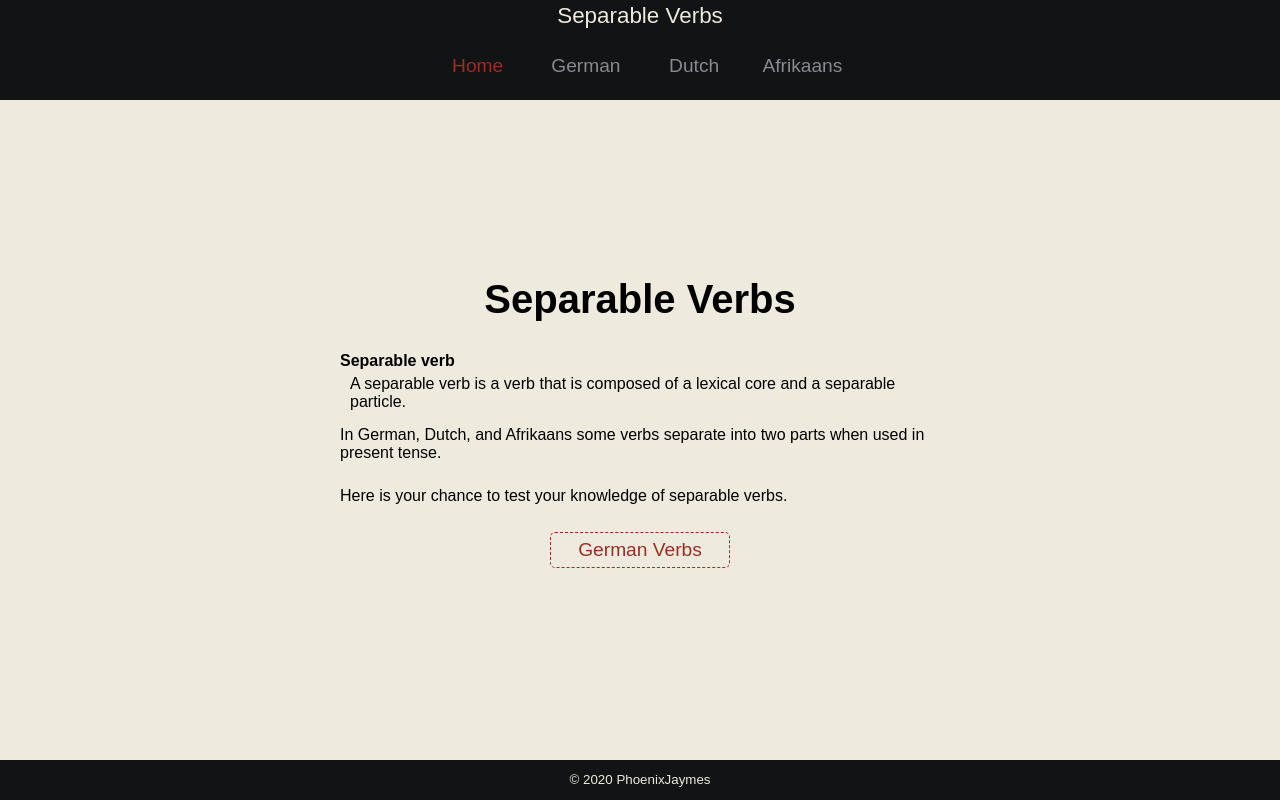
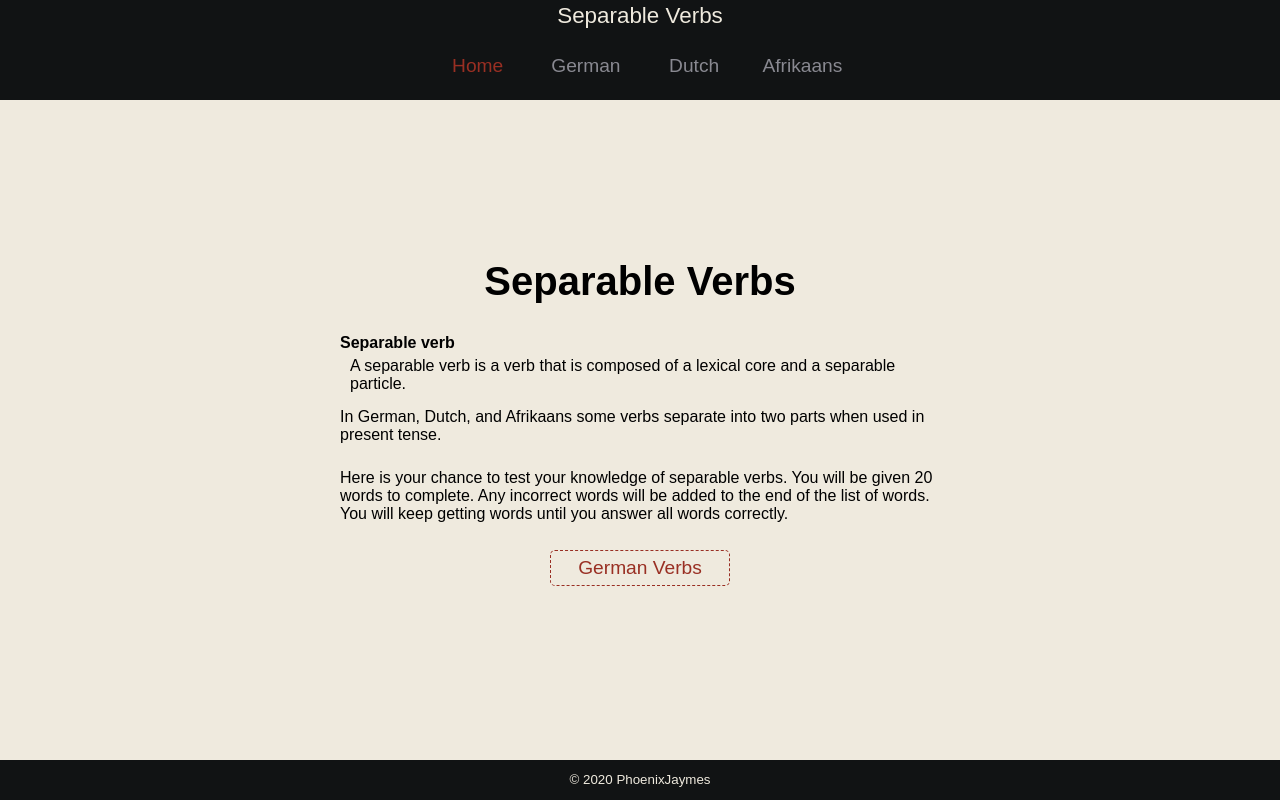
Before and after one commit to phoenixjaymes/react-language-separable, a React (Create React App) app: page / in a window 1280 px wide. Built offline with nearby package versions, Linux system fonts and the light colour scheme; no server answers.

Commit message:
Added change page prop
Added change page prop.
Added onClick to button.

```diff
--- a/src/components/Home.js
+++ b/src/components/Home.js
@@ -1,6 +1,6 @@
 import React from 'react';
 
-const Home = () => (
+const Home = ({ changePage }) => (
   <section>
     <h1 className="text-center">Separable Verbs</h1>
 
@@ -10,15 +10,18 @@ const Home = () => (
     </dl>
 
     <p>
-    In German, Dutch, and Afrikaans some verbs separate into two parts when used in present tense.
+      In German, Dutch, and Afrikaans some verbs separate into two parts when used in present tense.
     </p>
 
     <p>
       Here is your chance to test your knowledge of separable verbs.
+      You will be given 20 words to complete.
+      Any incorrect words will be added to the end of the list of words.
+      You will keep getting words until you answer all words correctly.
     </p>
 
     <div className="hero-buttons">
-      <button type="button">German Verbs</button>
+      <button type="button" onClick={() => changePage('de')}>German Verbs</button>
     </div>
   </section>
 );
```
